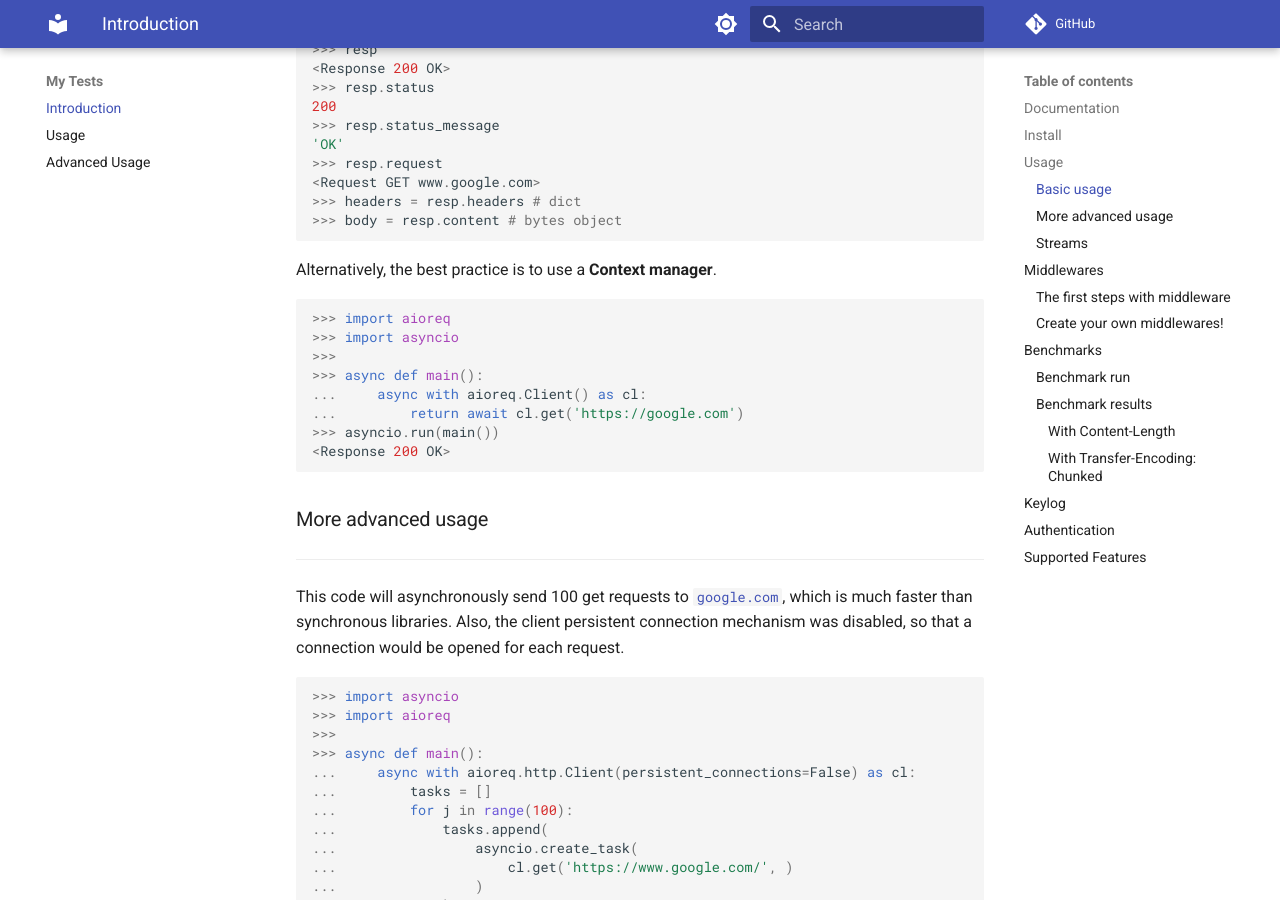
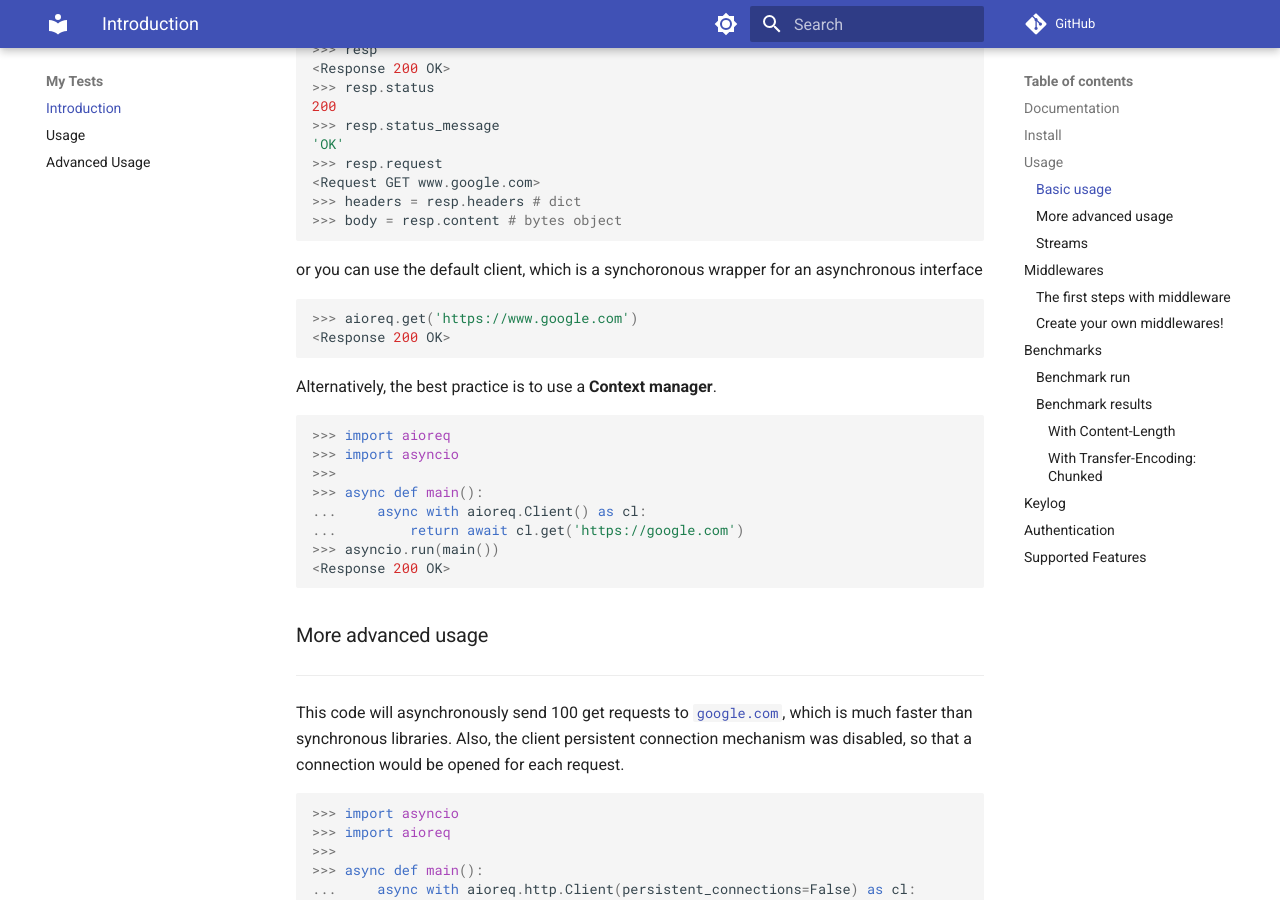
Before and after one commit to karpetrosyan/aioreq, an MkDocs documentation site: the page built from docs/index.md, in a window 1280 px wide and 900 px high, scrolled down 798 px. Built offline with MkDocs 1.6.1 and Material for MkDocs 9.7.7, drawn with Linux system fonts in a browser that asks for light colours; comment, search, counter and statistics services are not loaded; some of the changed text lies outside the part shown.

Commit message:
Make docs better

````diff
--- a/docs/index.md
+++ b/docs/index.md
@@ -35,6 +35,14 @@ $ pip install aioreq
 <Request GET www.google.com>
 >>> headers = resp.headers # dict
 >>> body = resp.content # bytes object
+
+```
+
+or you can use the default client, which is a synchoronous wrapper for an asynchronous interface
+
+``` python
+>>> aioreq.get('https://www.google.com')
+<Response 200 OK>
 
 ```
 
````
Also changed, not shown: other parts of docs/index.md (+2 -1 lines), README.md (+10 -1 lines).
